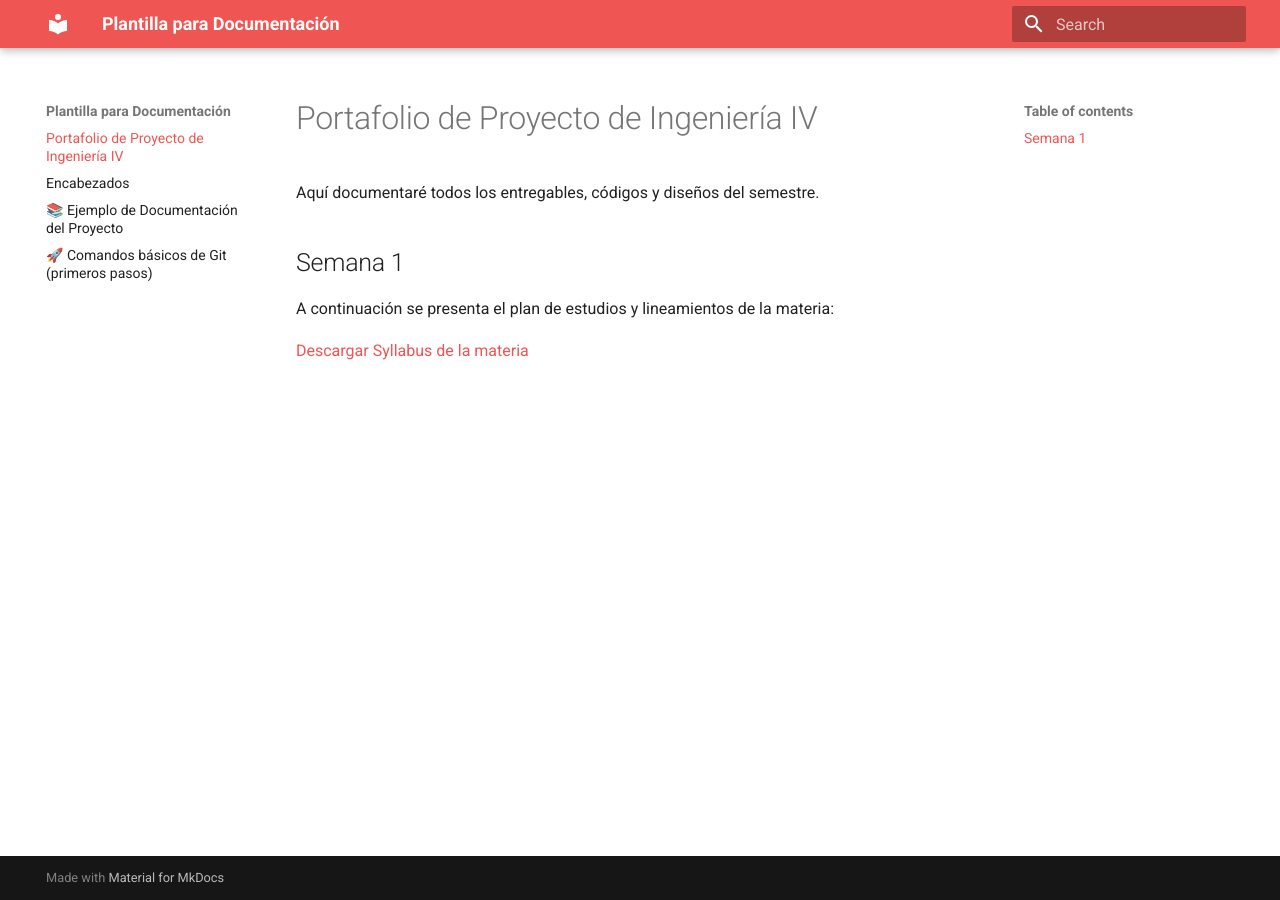
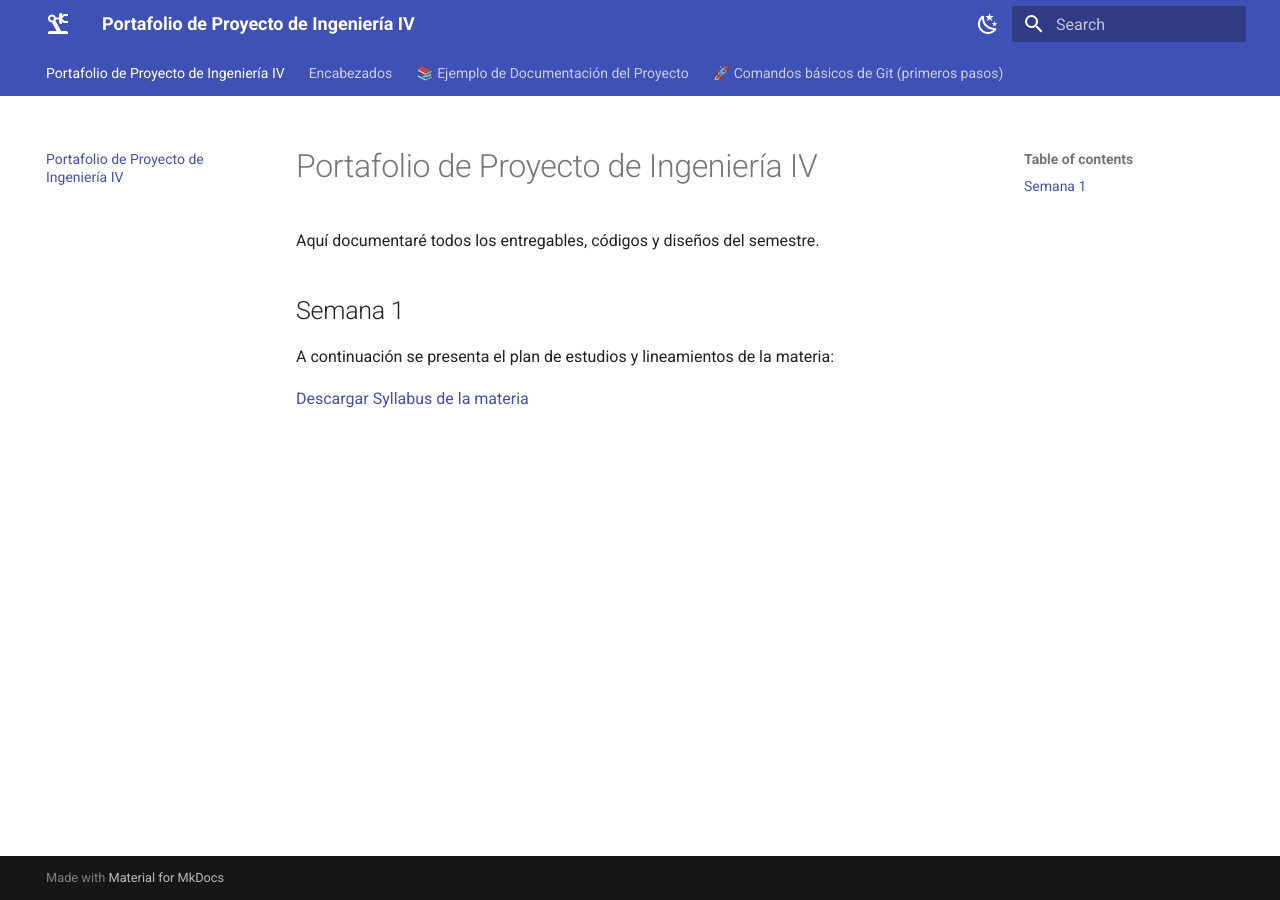
Before and after one commit to mauro-david15/Portafolio-Proyecto-Ingenieria-IV, an MkDocs documentation site: the page built from docs/index.md, in a window 1280 px wide. Built offline with MkDocs 1.6.1 and Material for MkDocs 9.7.7, drawn with Linux system fonts in a browser that asks for light colours.

```diff
--- a/mkdocs.yml
+++ b/mkdocs.yml
@@ -1,39 +1,31 @@
-site_name: Plantilla para Documentación
-markdown_extensions:
-  - pymdownx.highlight:
-      anchor_linenums: true
-      line_spans: __span
-      pygments_lang_class: true
-  - pymdownx.inlinehilite
-  - pymdownx.snippets
-  - pymdownx.superfences
-  - pymdownx.critic:
-      mode: view
-  - pymdownx.caret
-  - pymdownx.keys
-  - def_list
-  - attr_list
-  - md_in_html
-  - pymdownx.blocks.caption
-  - admonition
-  - pymdownx.details
-  - pymdownx.emoji
-  - pymdownx.tabbed:
-      alternate_style: true
-  - pymdownx.tasklist:
-      custom_checkbox: true
-      clickable_checkbox: true
-# Use the ReadTheDocs theme
+site_name: Portafolio de Proyecto de Ingeniería IV
+site_author: Mauro David Sánchez
+
 theme:
   name: material
-  highlightjs: true
+  features:
+    - navigation.tabs # Crea un menú superior elegante
+    - navigation.top # Agrega un botón para volver rápidamente arriba
+    - header.autohide # Oculta la barra al bajar para no estorbar la lectura
   palette:
-      - scheme: default
-        primary: red
-
-  features:
-    - content.code.copy
-    - content.tooltips
-extra_css:
-  - https://use.fontawesome.com/releases/v6.5.2/css/all.css
-  - https://cdnjs.cloudflare.com/ajax/libs/font-awesome/6.5.2/css/all.min.css
+    # Configuración del modo claro
+    - media: "(prefers-color-scheme: light)"
+      scheme: default
+      primary: indigo
+      accent: blue
+      toggle:
+        icon: material/weather-night
+        name: Cambiar a modo oscuro
+    # Configuración del modo oscuro
+    - media: "(prefers-color-scheme: dark)"
+      scheme: slate
+      primary: indigo
+      accent: blue
+      toggle:
+        icon: material/weather-sunny
+        name: Cambiar a modo claro
+  font:
+    text: Roboto
+    code: Roboto Mono
+  icon:
+    logo: material/robot-industrial # Un detalle temático para la barra superior
```
